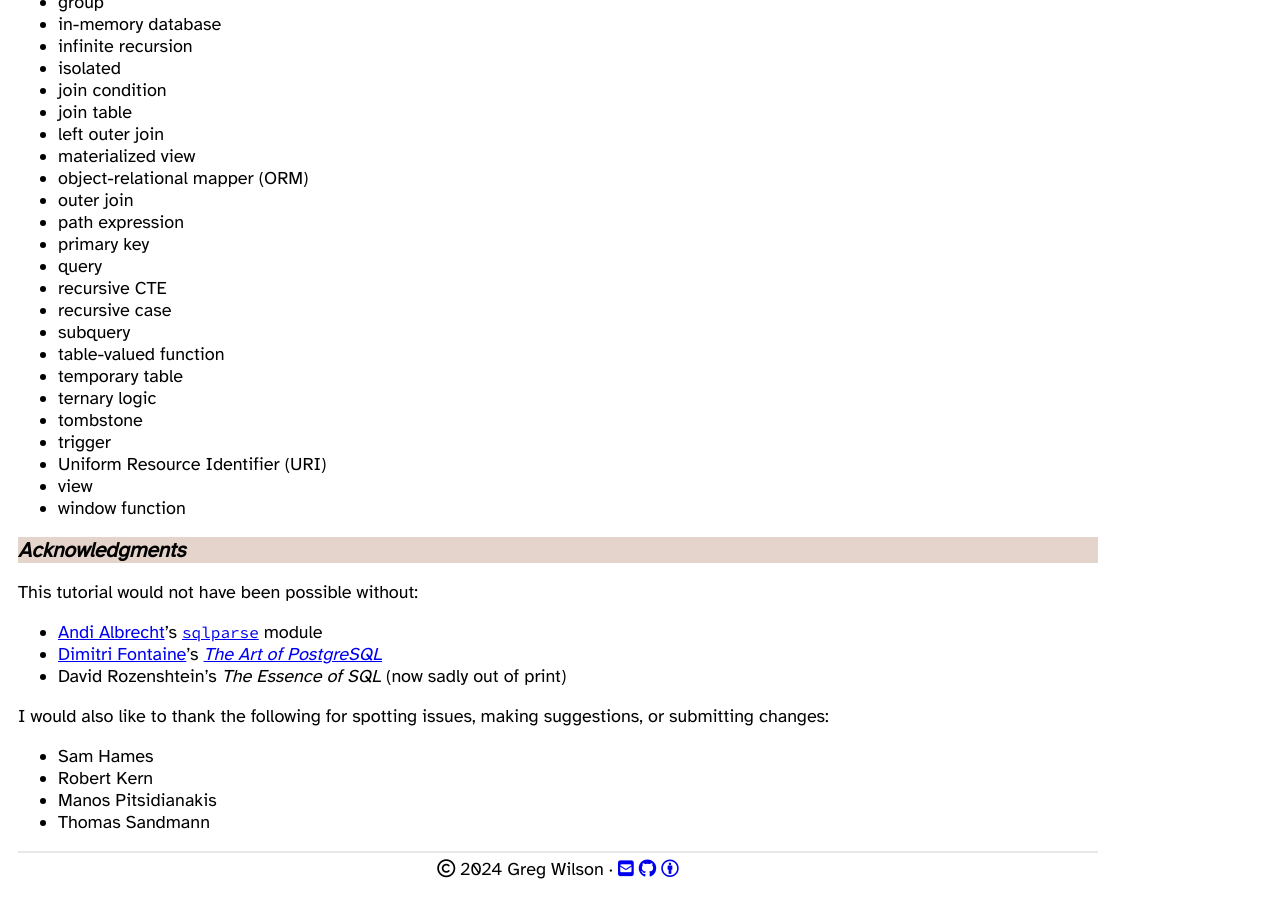
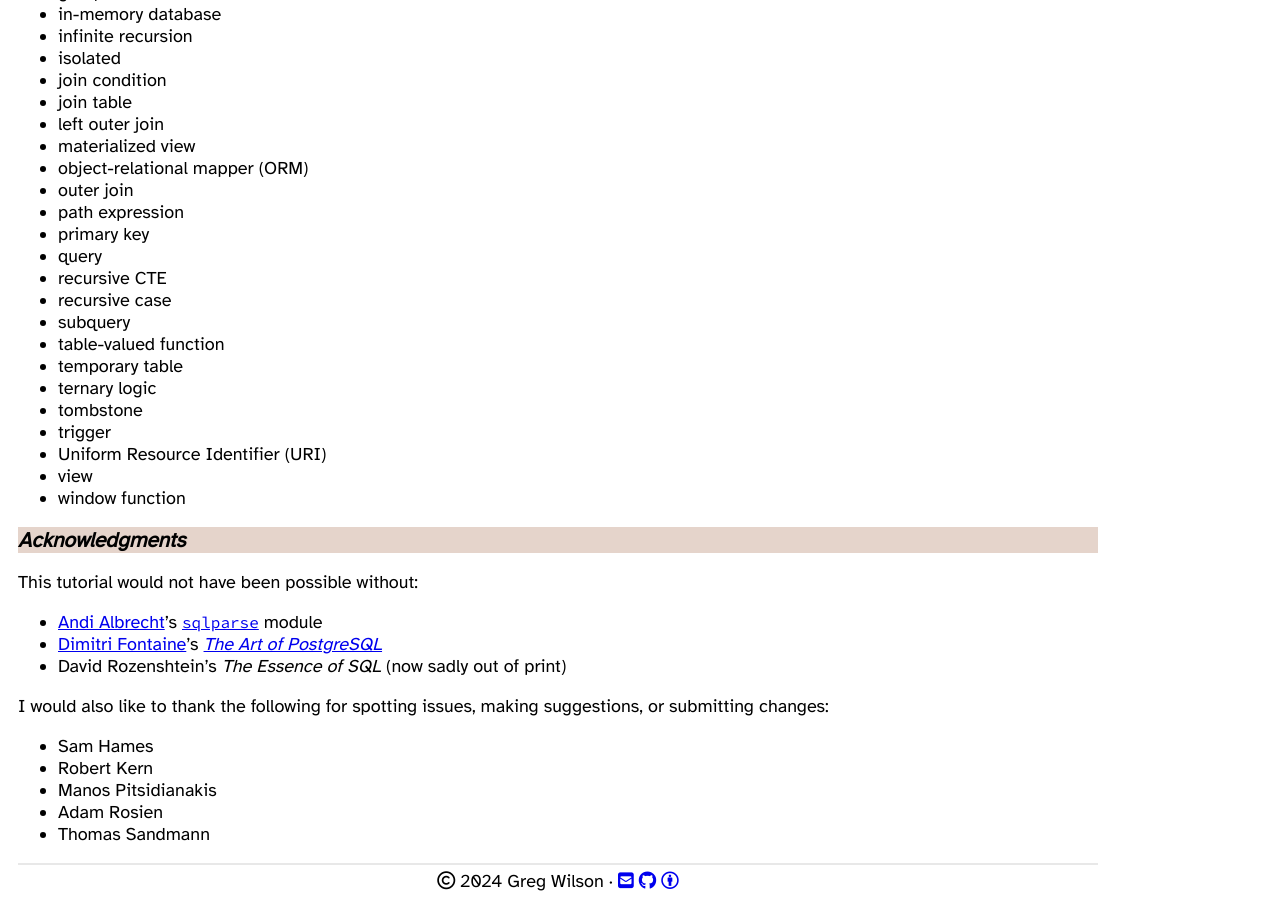
Before and after one commit to gvwilson/sql-tutorial, a Jekyll site: the page built from index.md, in a window 1280 px wide and 900 px high, scrolled down 33586 px. Built offline with Jekyll 4.4.1, drawn with Linux system fonts in a browser that asks for light colours; nearby versions of some CDN libraries.

```diff
--- a/_data/thanks.yml
+++ b/_data/thanks.yml
@@ -1,4 +1,5 @@
 - Sam Hames
 - Robert Kern
 - Manos Pitsidianakis
+- Adam Rosien
 - Thomas Sandmann
```
Also changed, not shown: img/concept_map_aggregate.svg.
